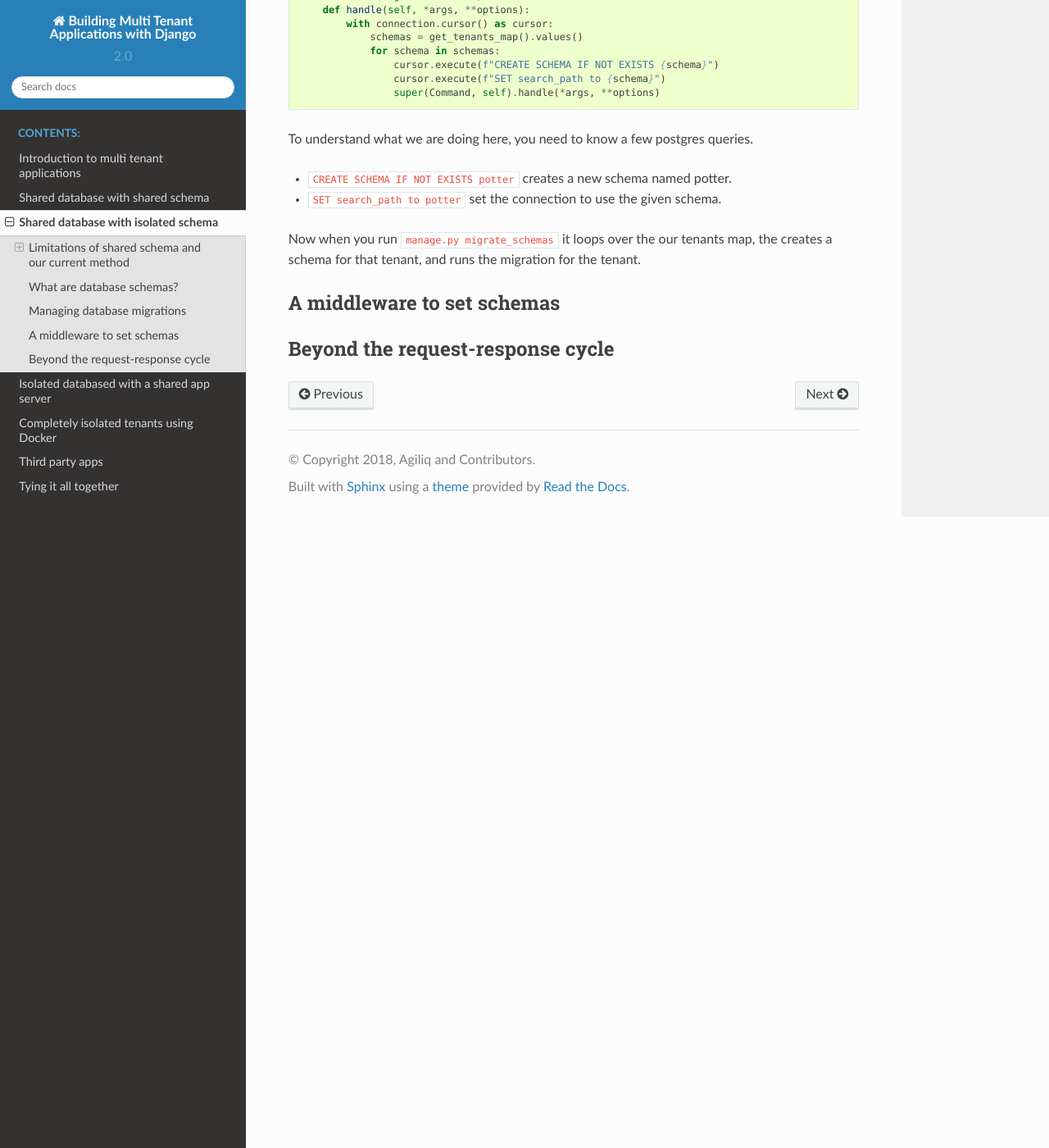
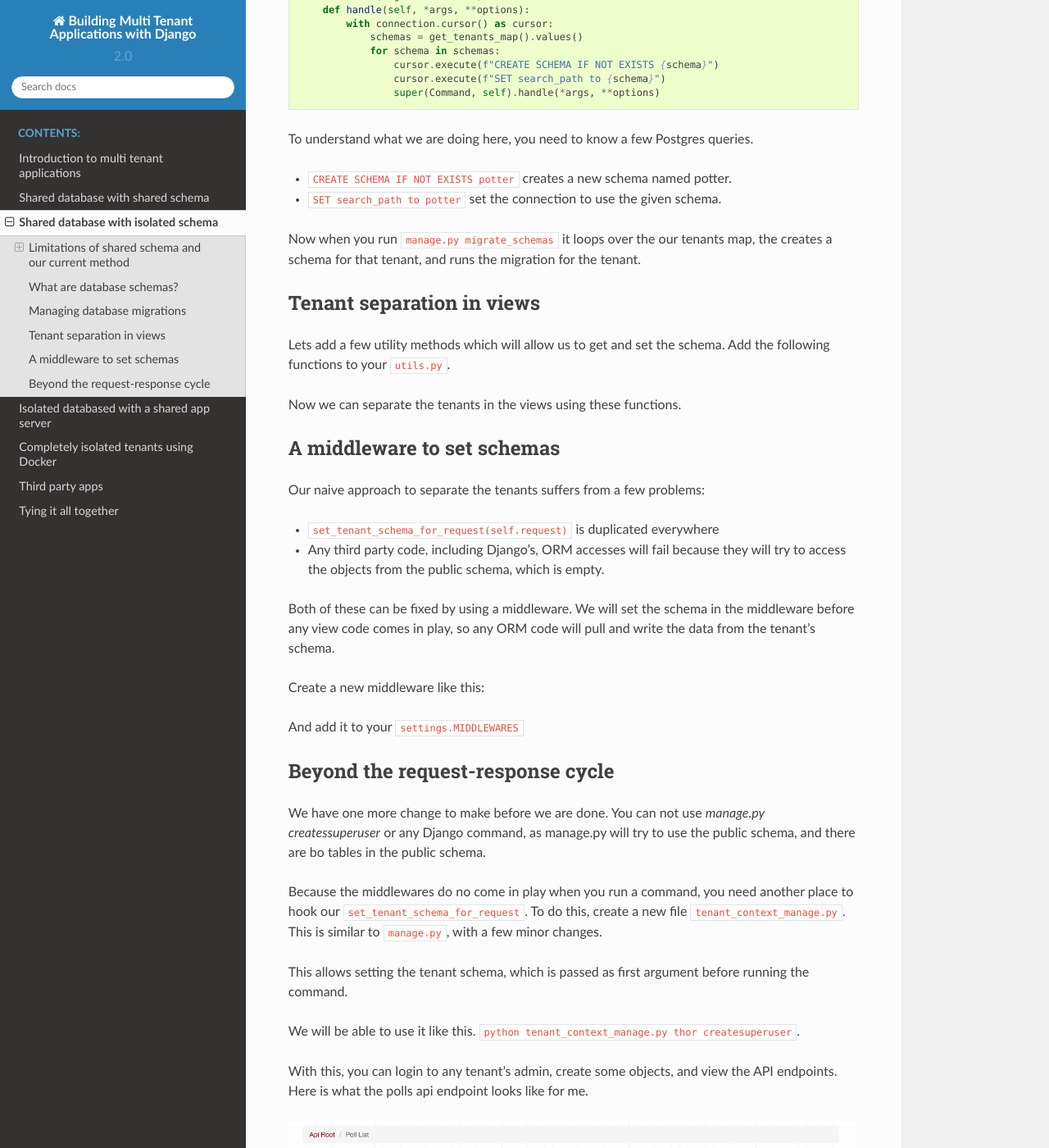
Before and after one commit to agiliq/building-multi-tenant-applications-with-django, a Sphinx documentation site: the page built from source/shared-database-isolated-schema.rst, in a window 1280 px wide and 1400 px high, scrolled down 1903 px. Shown: the whole window at 82% size. Built offline with Sphinx 7.4.7 and the Read the Docs theme 2.0.0, drawn with Linux system fonts in a browser that asks for light colours; some of the changed text lies outside the part shown.

Commit message:
Finished isolated schemas chapter

```diff
--- a/source/shared-database-isolated-schema.rst
+++ b/source/shared-database-isolated-schema.rst
@@ -91,7 +91,7 @@ Managing database migrations
                     super(Command, self).handle(*args, **options)
 
 
-To understand what we are doing here, you need to know a few postgres queries.
+To understand what we are doing here, you need to know a few Postgres queries.
 
 - :code:`CREATE SCHEMA IF NOT EXISTS potter` creates a new schema named potter.
 - :code:`SET search_path to potter` set the connection to use the given schema.
@@ -99,12 +99,161 @@ To understand what we are doing here, you need to know a few postgres queries.
 Now when you run :code:`manage.py migrate_schemas` it loops over the our tenants map, the creates a schema for that tenant, and runs the migration for the tenant.
 
 
+Tenant separation in views
+++++++++++++++++++++++++++++
+
+Lets add a few utility methods which will allow us to get and set the schema. Add the following functions to your :code:`utils.py`.
+
+.. code-block: python
+
+
+    def hostname_from_request(request):
+        # split on `:` to remove port
+        return request.get_host().split(':')[0].lower()
+
+
+    def tenant_schema_from_request(request):
+        hostname = hostname_from_request(request)
+        tenants_map = get_tenants_map()
+        return tenants_map.get(hostname)
+
+
+    def set_tenant_schema_for_request(request):
+        schema = tenant_schema_from_request(request)
+        with connection.cursor() as cursor:
+            cursor.execute(f"SET search_path to {schema}")
+
+Now we can separate the tenants in the views using these functions.
+
+.. code-block: python
+
+    # apiviews.py
+    # ...
+    from tenants.utils import set_tenant_schema_for_request
+
+
+    class PollViewSet(viewsets.ModelViewSet):
+        queryset = Poll.objects.all()
+        serializer_class = PollSerializer
+
+        def get_queryset(self):
+            set_tenant_schema_for_request(self.request)
+            return super().get_queryset().filter(tenant=tenant)
+
+        def destroy(self, request, *args, **kwargs):
+            set_tenant_schema_for_request(self.request)
+            poll = Poll.objects.get(pk=self.kwargs["pk"])
+            if not request.user == poll.created_by:
+                raise PermissionDenied("You can not delete this poll.")
+            return super().destroy(request, *args, **kwargs)
+
+    # ...
+
+
+.. code-block: python
+
+    # admin.py
+    # ...
+    from tenants.utils import tenant_schema_from_request
+
+    @admin.register(Poll)
+    class PollAdmin(admin.ModelAdmin):
+        fields = ["question", "created_by", "pub_date"]
+        readonly_fields = ["pub_date"]
+
+        def get_queryset(self, request, *args, **kwargs):
+            set_tenant_schema_for_request(self.request)
+            queryset = super().get_queryset(request, *args, **kwargs)
+            tenant = tenant_from_request(request)
+            queryset = queryset.filter(tenant=tenant)
+            return queryset
+
+        def save_model(self, request, obj, form, change):
+            set_tenant_schema_for_request(self.request)
+            tenant = tenant_from_request(request)
+            obj.tenant = tenant
+            super().save_model(request, obj, form, change)
+
+
+
 A middleware to set schemas
 ++++++++++++++++++++++++++++
 
+Our naive approach to separate the tenants suffers from a few problems:
 
+- :code:`set_tenant_schema_for_request(self.request)` is duplicated everywhere
+- Any third party code, including Django's, ORM accesses will fail because they will try to access the objects from the public schema, which is empty.
+
+Both of these can be fixed by using a middleware.
+We will set the schema in the middleware before any view code comes in play, so any ORM code will pull and write the data from the tenant's schema.
+
+Create a new middleware like this:
+
+.. code-block: python
+
+    from tenants.utils import set_tenant_schema_for_request
+
+    class TenantMiddleware:
+        def __init__(self, get_response):
+            self.get_response = get_response
+
+        def __call__(self, request):
+            set_tenant_schema_for_request(request)
+            response = self.get_response(request)
+            return response
+
+And add it to your :code:`settings.MIDDLEWARES`
+
+.. code-block: python
+
+    MIDDLEWARE = [
+        # ...
+        'tenants.middlewares.TenantMiddleware',
+    ]
 
 
 
 Beyond the request-response cycle
 ++++++++++++++++++++++++++++++++++++++++++++++++++++++++
+
+We have one more change to make before we are done. You can not use `manage.py createssuperuser` or any Django command, as manage.py will try to use the public schema, and there are bo tables in the public schema.
+
+Because the middlewares do no come in play when you run a command, you need another place to hook our :code:`set_tenant_schema_for_request`. To do this, create a new file :code:`tenant_context_manage.py`. This is similar to :code:`manage.py`, with a few minor changes.
+
+.. code-block: python
+
+    #!/usr/bin/env python
+    import os
+    import sys
+
+
+    if __name__ == "__main__":
+        os.environ.setdefault("DJANGO_SETTINGS_MODULE", "pollsapi.settings")
+        try:
+            from django.core.management import execute_from_command_line
+        except ImportError as exc:
+            raise ImportError(
+                "Couldn't import Django. Are you sure it's installed and "
+                "available on your PYTHONPATH environment variable? Did you "
+                "forget to activate a virtual environment?"
+            ) from exc
+        from django.db import connection
+        args = sys.argv
+        schema = args[1]
+        with connection.cursor() as cursor:
+
+            cursor.execute(f"SET search_path to {schema}")
+
+            del args[1]
+            execute_from_command_line(args)
+
+This allows setting the tenant schema, which is passed as first argument before running the command.
+
+
+We will be able to use it like this. :code:`python tenant_context_manage.py thor createsuperuser`.
+
+With this, you can login to any tenant's admin, create some objects, and view the API endpoints. Here is what the polls api endpoint looks like for me.
+
+.. image:: polls-isolated-schema.png
+
+In the next chapter we will look at separating the tenants to their own databases.
```
Also changed, not shown: source/polls-isolated-schema.png (added), 9 other files.
